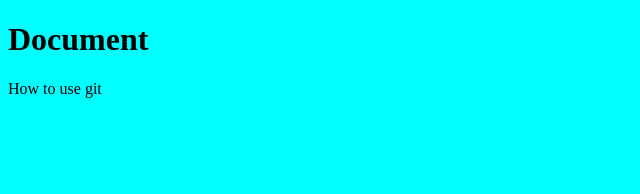
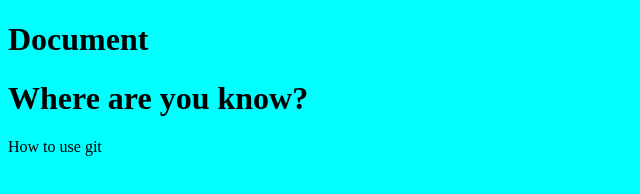
Before and after one commit to H4150N/source-code-git, a plain HTML site: page index.html in a window 1280 px wide. Shown: the whole page, without its empty margins (0-640 px from the left). Drawn offline with Linux system fonts and the light colour scheme.

Commit message:
Alan walker

```diff
--- a/index.html
+++ b/index.html
@@ -7,7 +7,7 @@
     <h1>Document</h1>
 </head>
 <body>
-
+    <h1>Where are you know?</h1>
     <p>How to use git</p>
 </body>
 </html>
```
